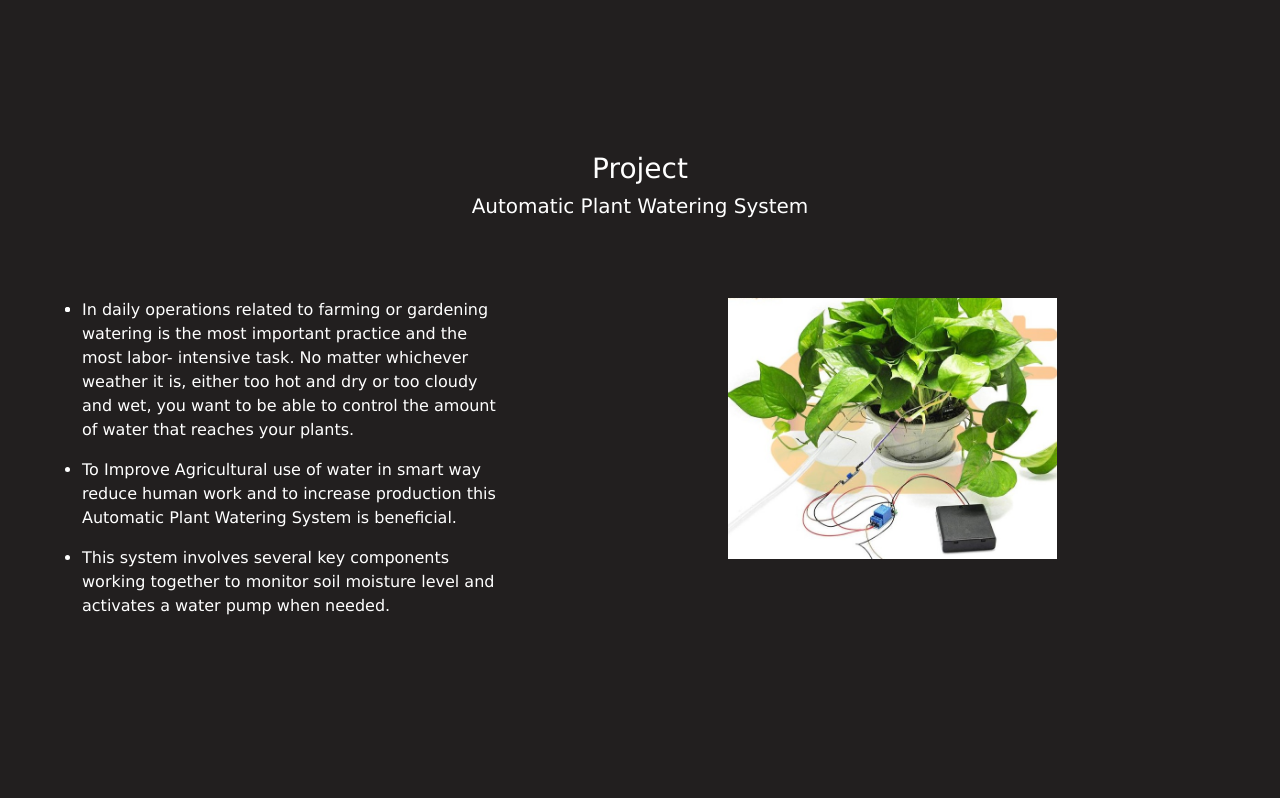
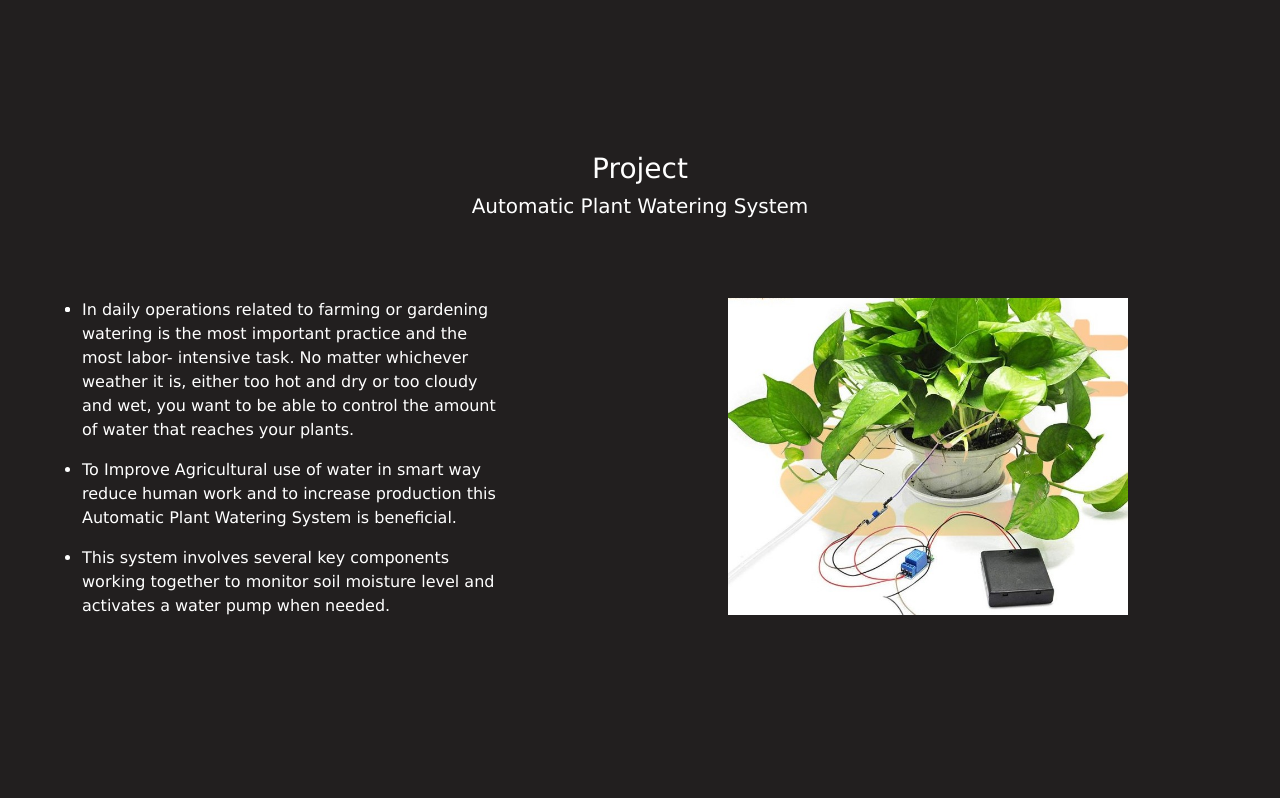
Before and after one commit to muhammadmusaib/myportfolio, a React (Create React App) app: page / in a window 1280 px wide. Shown: the part 1228-2026 px from the top of the page. Built offline with nearby package versions, Linux system fonts and the light colour scheme.

Commit message:
issued fixed

```diff
--- a/src/components/Contact.js
+++ b/src/components/Contact.js
@@ -61,7 +61,7 @@ const Contact = () => {
             <a href="https://www.linkedin.com/in/themusaibkhan/">
               <img src={linkedin} alt="linkedin" className="link mx-4" />
             </a>
-            <a href="#">
+            <a href="https://www.instagram.com/muhammadmusaib_/">
               <img src={insta} alt="instagram" className="link mx-4" />
             </a>
           </div>
--- a/src/components/Navbar.css
+++ b/src/components/Navbar.css
@@ -16,7 +16,7 @@
   background: none;
   border: none;
   color: white;
-  font-size: 1.5rem;
+  font-size: 1.1rem;
 }
 
 .navbar-toggler-icon {
--- a/src/components/Project.css
+++ b/src/components/Project.css
@@ -19,7 +19,7 @@
 }
 .ProjectrightSection img {
   /* height: 90%; */
-  width: 70%;
+  width: 85%;
 }
 .Projectfirstsection {
   display: flex;
```
